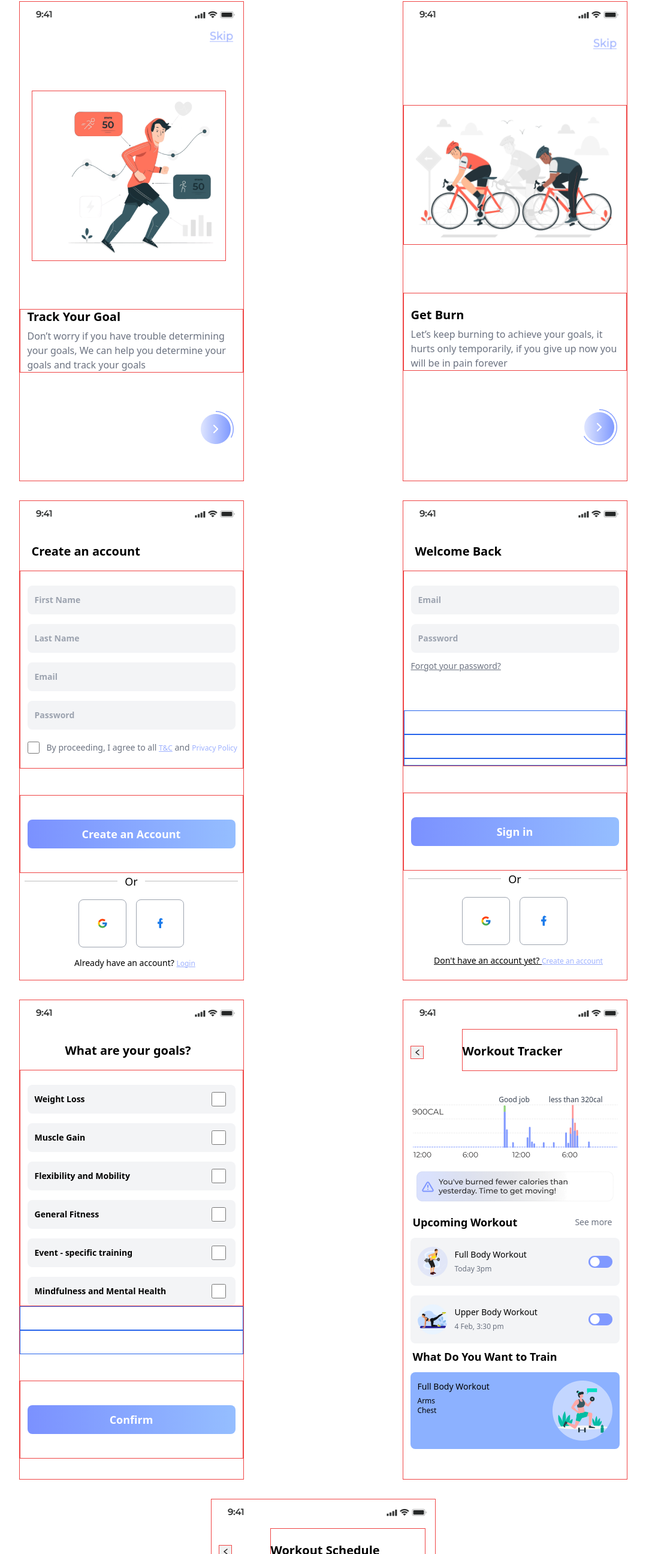
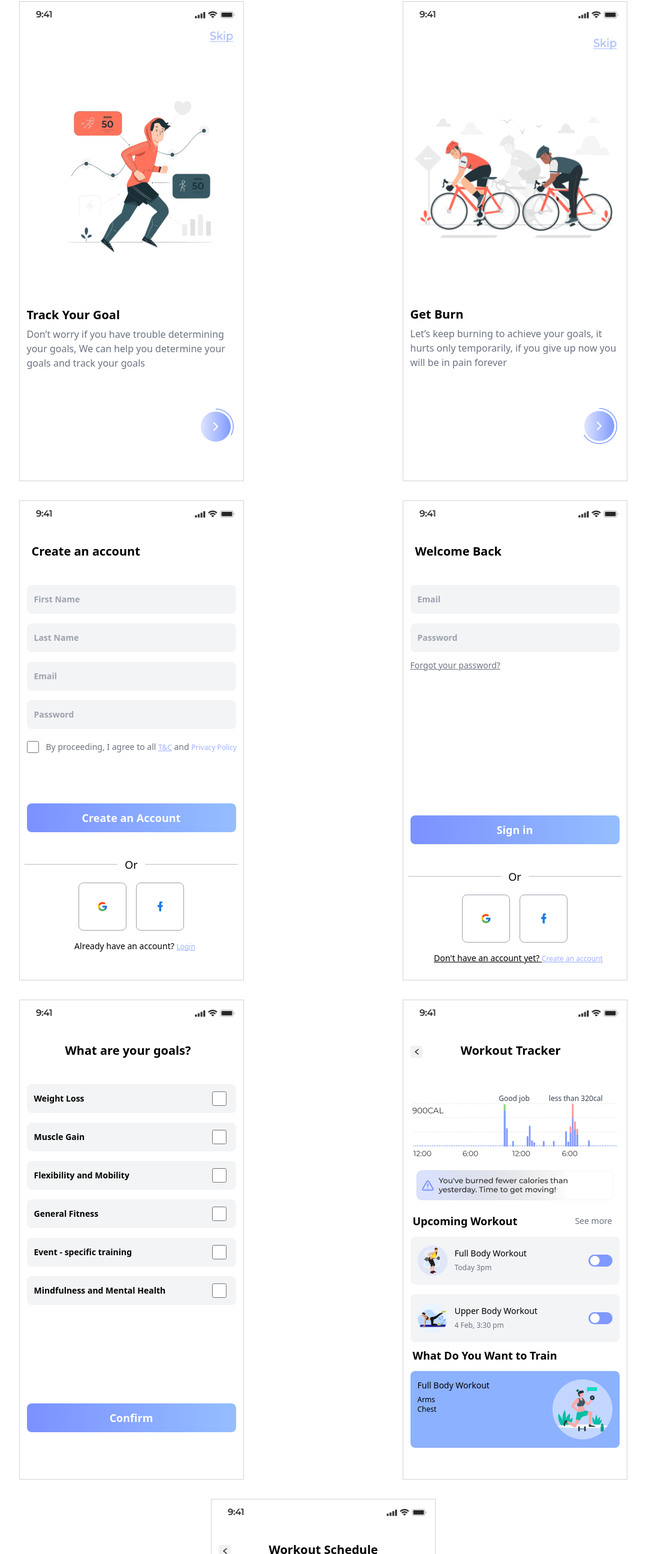
Before and after one commit to AbuUsaid/fitness_app_UI, a website: page src/index.html in a window 1280 px wide. Shown: the part 30-2620 px from the top of the page at 60% size, without its empty margins (101-1179 px from the left). Drawn offline with Linux system fonts and the light colour scheme; files whose address does not match are found by name.

Commit message:
remove borders and align timings

```diff
--- a/src/index.html
+++ b/src/index.html
@@ -8,7 +8,7 @@
   <body>
     <section class="flex justify-center mt-8">
       <!-- 🔴🔴🔴first screen below 🔴🔴🔴-->
-      <div class="w-[375px] h-[800px] border border-red-500 mx-auto">
+      <div class="w-[375px] h-[800px] border border-gray-300 mx-auto">
         <img src="/assets/Status.png" alt="Status" />
         <div>
           <div class="flex justify-end items-center pt-1 pr-4">
@@ -18,11 +18,11 @@
             <img
               src="/assets/jogging.png"
               alt="jogging"
-              class="my-20 pl-10 ml-5 border border-red-500"
+              class="my-20 pl-10 ml-5 "
             />
           </div>
           <!-- Text here -->
-          <div class="border border-red-500">
+          <div class="">
             <h2
               class="text-left font-monserrat font-bold text-xl leading-6 mb-2 mx-3"
             >
@@ -47,7 +47,7 @@
       </div>
 
       <!-- 🟠🟠🟠second screen below 🟠🟠🟠-->
-      <div class="w-[375px] h-[800px] border border-red-500 mx-auto">
+      <div class="w-[375px] h-[800px] border border-gray-300 mx-auto">
         <img src="/assets/Status.png" alt="Status" />
         <div>
           <div class="flex justify-end items-center pt-1 pr-4">
@@ -61,11 +61,11 @@
             <img
               src="/assets/cycling.png"
               alt="cycling"
-              class="my-20 px-3 border border-red-500"
+              class="my-20 px-3 "
             />
           </div>
           <!-- Text here -->
-          <div class="border border-red-500">
+          <div class="">
             <h2
               class="text-left font-monserrat font-bold text-xl leading-6 mb-2 mx-3 pt-6"
             >
@@ -92,7 +92,7 @@
     <!--🧱-------3 nd 4 screen------🧱  -->
     <section class="flex justify-center mt-8">
       <!-- 🔴🔴🔴Third screen below 🔴🔴🔴-->
-      <div class="w-[375px] h-[800px] border border-red-500 mx-auto">
+      <div class="w-[375px] h-[800px] border border-gray-300 mx-auto">
         <img src="/assets/Status.png" alt="Status" />
         <div>
           <div class="flex justify-start items-center pt-1 pl-2">
@@ -104,7 +104,7 @@
           </div>
           <div>
             <!-- input form*4 -->
-            <div class="relative border border-red-500">
+            <div class="relative ">
               <form class="pt-6">
                 <div class="flex flex-col gap-4 mx-3">
                   <input
@@ -155,7 +155,7 @@
             </div>
             <!-- button here -->
             <div
-              class="relative flex justify-center border border-red-500 mt-11"
+              class="relative flex justify-center  mt-11"
             >
               <button
                 class="w-95 h-12 rounded-lg bg-gradient-to-r from-[#7B91FF] to-[#95BEFF] text-white font-monserrat font-bold text-lg focus:outline-none focus:ring-2 focus:ring-offset-2 focus:ring-blue-500 flex items-center flex-1 justify-center px-10 my-10 mx-3"
@@ -213,7 +213,7 @@
       </div>
 
       <!-- 🟠🟠🟠fourth screen below 🟠🟠🟠-->
-      <div class="w-[375px] h-[800px] border border-red-500 mx-auto">
+      <div class="w-[375px] h-[800px] border border-gray-300 mx-auto">
         <img src="/assets/Status.png" alt="Status" />
         <div>
           <div class="flex justify-start items-center pt-1 pl-2">
@@ -225,7 +225,7 @@
           </div>
           <div>
             <!-- input form*4 -->
-            <div class="relative border border-red-500">
+            <div class="relative ">
               <form class="pt-6">
                 <div class="flex flex-col gap-4 mx-3">
                   <input
@@ -251,14 +251,14 @@
               </div>
 
               <!--⚠️ the below divs help in aligning of buttons and for creating gap -->
-              <div class="border border-blue-600 h-10"></div>
-              <div class="border border-blue-600 h-10"></div>
-              <div class="border border-blue-600 h-3"></div>
+              <div class=" h-10"></div>
+              <div class=" h-10"></div>
+              <div class=" h-3"></div>
             </div>
 
             <!-- button here -->
             <div
-              class="relative flex justify-center border border-red-500 mt-11"
+              class="relative flex justify-center  mt-11"
             >
               <button
                 class="w-95 h-12 rounded-lg bg-gradient-to-r from-[#7B91FF] to-[#95BEFF] text-white font-monserrat font-bold text-lg focus:outline-none focus:ring-2 focus:ring-offset-2 focus:ring-blue-500 flex items-center flex-1 justify-center px-10 my-10 mx-3"
@@ -319,7 +319,7 @@
     <!--🧱-------5 nd 6 screen------🧱  -->
     <section class="flex justify-center mt-8">
       <!-- Fifth screen below 🔴🔴🔴-->
-      <div class="w-[375px] h-[800px] border border-red-500 mx-auto">
+      <div class="w-[375px] h-[800px] border border-gray-300 mx-auto">
         <img src="/assets/Status.png" alt="Status" />
         <div>
           <div class="flex justify-start items-center pt-1 pl-2">
@@ -331,7 +331,7 @@
           </div>
           <div>
             <!-- input form*4 -->
-            <div class="relative border border-red-500">
+            <div class="relative ">
               <div class="pt-6">
                 <div class="flex flex-col gap-4 mx-3">
                   <div
@@ -405,12 +405,12 @@
             </div>
 
             <!--⚠️ the below divs help in aligning of button and for creating gap -->
-            <div class="border border-blue-600 h-10"></div>
-            <div class="border border-blue-600 h-10"></div>
+            <div class=" h-10"></div>
+            <div class=" h-10"></div>
 
             <!-- button here -->
             <div
-              class="relative flex justify-center border border-red-500 mt-11"
+              class="relative flex justify-center  mt-11"
             >
               <button
                 class="w-95 h-12 rounded-lg bg-gradient-to-r from-[#7B91FF] to-[#95BEFF] text-white font-monserrat font-bold text-lg focus:outline-none focus:ring-2 focus:ring-offset-2 focus:ring-blue-500 flex items-center flex-1 justify-center px-10 my-10 mx-3"
@@ -423,17 +423,17 @@
       </div>
 
       <!-- 🟠🟠🟠sixth screen below 🟠🟠🟠-->
-      <div class="w-[375px] h-[800px] border border-red-500 mx-auto">
+      <div class="w-[375px] h-[800px] border border-gray-300 mx-auto">
         <img src="/assets/Status.png" alt="Status" />
         <div>
           <div class="flex justify-between items-center pt-1 pl-3 mb-8">
             <img
               src="/assets/chevron-left.png"
               alt="back button"
-              class="border border-red-500 mr-12"
+              class=" mr-12"
             />
             <h2
-              class="text-start font-roboto font-bold text-xl leading-6 mb-2 mx-4 pt-6 pb-5 border border-red-500 flex-1"
+              class="text-start font-roboto font-bold text-xl leading-6 mb-2 mx-4 pt-6 pb-5  flex-1"
             >
               Workout Tracker
             </h2>
@@ -567,17 +567,17 @@
 
 
           <!-- 🟠🟠🟠Seventh screen below 🟠🟠🟠-->
-          <div class="w-[375px] h-[800px] border border-red-500 mx-auto">
+          <div class="w-[375px] h-[800px] border border-gray-300 mx-auto">
             <img src="/assets/Status.png" alt="Status" />
             <div>
               <div class="flex justify-between items-center pt-1 pl-3 mb-8">
                 <img
                   src="/assets/chevron-left.png"
                   alt="back button"
-                  class="border border-red-500 mr-12"
+                  class=" mr-12"
                 />
                 <h2
-                  class="text-start font-roboto font-bold text-xl leading-6 mb-2 mx-4 pt-6 pb-5 border border-red-500 flex-1"
+                  class="text-start font-roboto font-bold text-xl leading-6 mb-2 mx-4 pt-6 pb-5 flex-1"
                 >
                 Workout Schedule
                 </h2>
@@ -592,13 +592,13 @@
               </div>
 
               <div class='flex flex-col'>
-                <h2 class="font-monserrat text-sm text-gray-700 font-bold leading-4 text-left pl-4 pt-6">6:00 AM</h2>
+                <h2 class="font-monserrat text-sm text-gray-700 font-bold leading-4 text-left pl-4 pt-6">06:00 AM</h2>
                 <img src="/assets/lineCalender.png" alt="lineCalender" class='py-2'>
-                <h2 class="font-monserrat text-sm text-gray-700 font-bold leading-4 text-left pl-4 pt-2">7:00 AM</h2>
+                <h2 class="font-monserrat text-sm text-gray-700 font-bold leading-4 text-left pl-4 pt-2">07:00 AM</h2>
                 <img src="/assets/lineCalender.png" alt="lineCalender" class='py-2'>
-                <h2 class="font-monserrat text-sm text-gray-700 font-bold leading-4 text-left pl-4 pt-2">8:00 AM</h2>
+                <h2 class="font-monserrat text-sm text-gray-700 font-bold leading-4 text-left pl-4 pt-2">08:00 AM</h2>
                 <img src="/assets/lineCalender.png" alt="lineCalender" class='py-2'>
-                <h2 class="font-monserrat text-sm text-gray-700 font-bold leading-4 text-left pl-4 pt-2">9:00 AM</h2>
+                <h2 class="font-monserrat text-sm text-gray-700 font-bold leading-4 text-left pl-4 pt-2">09:00 AM</h2>
                 <img src="/assets/lineCalender.png" alt="lineCalender" class='py-2'>
                 <h2 class="font-monserrat text-sm text-gray-700 font-bold leading-4 text-left pl-4 pt-2">10:00 AM</h2>
                 <img src="/assets/lineCalender.png" alt="lineCalender" class='py-2'>
@@ -606,15 +606,15 @@
                 <img src="/assets/lineCalender.png" alt="lineCalender" class='py-2'>
                 <h2 class="font-monserrat text-sm text-gray-700 font-bold leading-4 text-left pl-4 pt-2">12:00 AM</h2>
                 <img src="/assets/lineCalender.png" alt="lineCalender" class='py-2'>
-                <h2 class="font-monserrat text-sm text-gray-700 font-bold leading-4 text-left pl-4 pt-2">1:00 PM</h2>
+                <h2 class="font-monserrat text-sm text-gray-700 font-bold leading-4 text-left pl-4 pt-2">01:00 PM</h2>
                 <img src="/assets/lineCalender.png" alt="lineCalender" class='py-2'>
-                <h2 class="font-monserrat text-sm text-gray-700 font-bold leading-4 text-left pl-4 pt-2">2:00 PM</h2>
+                <h2 class="font-monserrat text-sm text-gray-700 font-bold leading-4 text-left pl-4 pt-2">02:00 PM</h2>
                 <img src="/assets/lineCalender.png" alt="lineCalender" class='py-2'>
-                <h2 class="font-monserrat text-sm text-gray-700 font-bold leading-4 text-left pl-4 pt-2">3:00 PM</h2>
+                <h2 class="font-monserrat text-sm text-gray-700 font-bold leading-4 text-left pl-4 pt-2">03:00 PM</h2>
                 <img src="/assets/lineCalender.png" alt="lineCalender" class='py-2'>
-                <h2 class="font-monserrat text-sm text-gray-700 font-bold leading-4 text-left pl-4 pt-2">4:00 PM</h2>
+                <h2 class="font-monserrat text-sm text-gray-700 font-bold leading-4 text-left pl-4 pt-2">04:00 PM</h2>
                 <img src="/assets/lineCalender.png" alt="lineCalender" class='py-2'>
-                <h2 class="font-monserrat text-sm text-gray-700 font-bold leading-4 text-left pl-4 pt-2">5:00 PM</h2>
+                <h2 class="font-monserrat text-sm text-gray-700 font-bold leading-4 text-left pl-4 pt-2">05:00 PM</h2>
                 <img src="/assets/lineCalender.png" alt="lineCalender" class='py-2'>
               </div>
 
```
Also changed, not shown: src/output.css.
